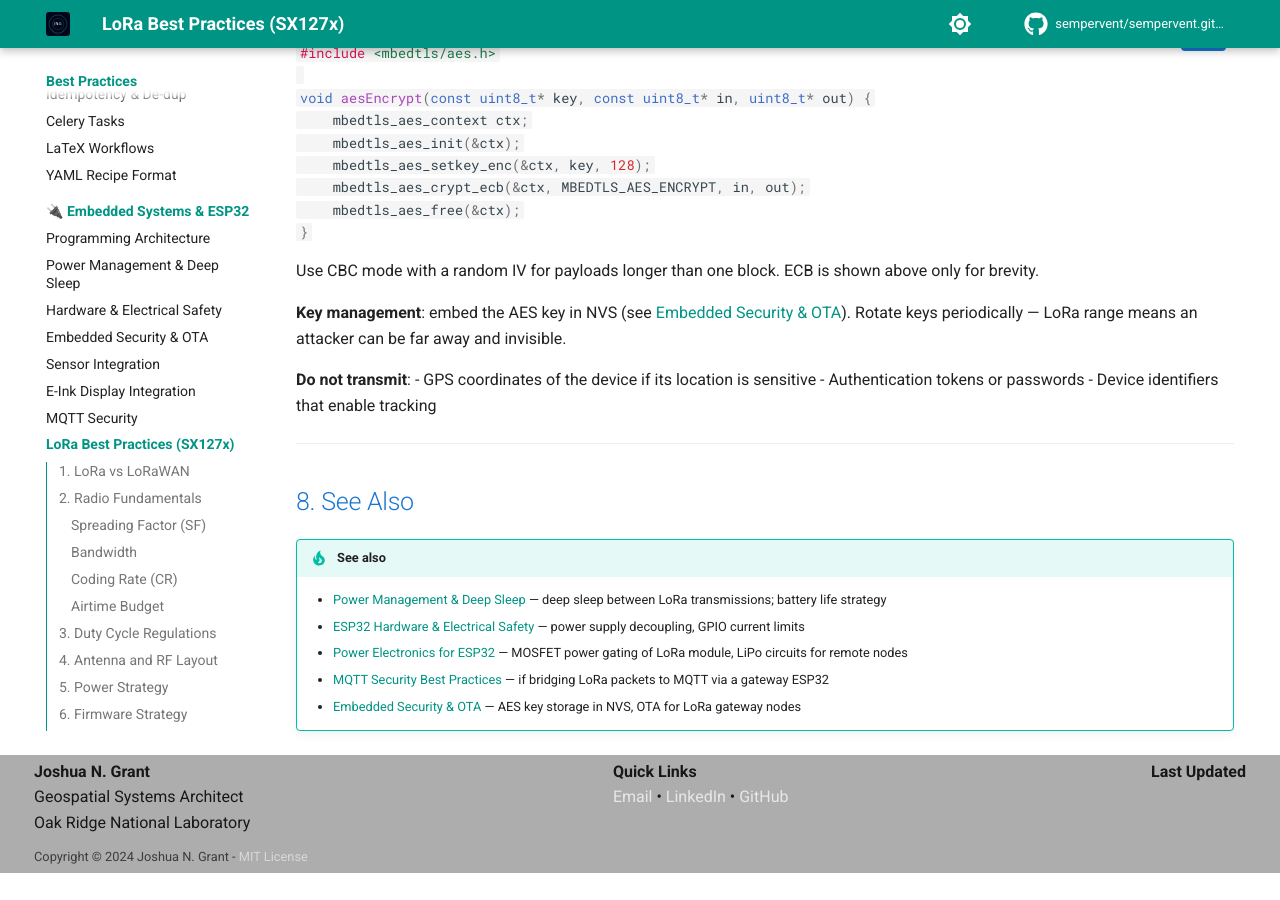
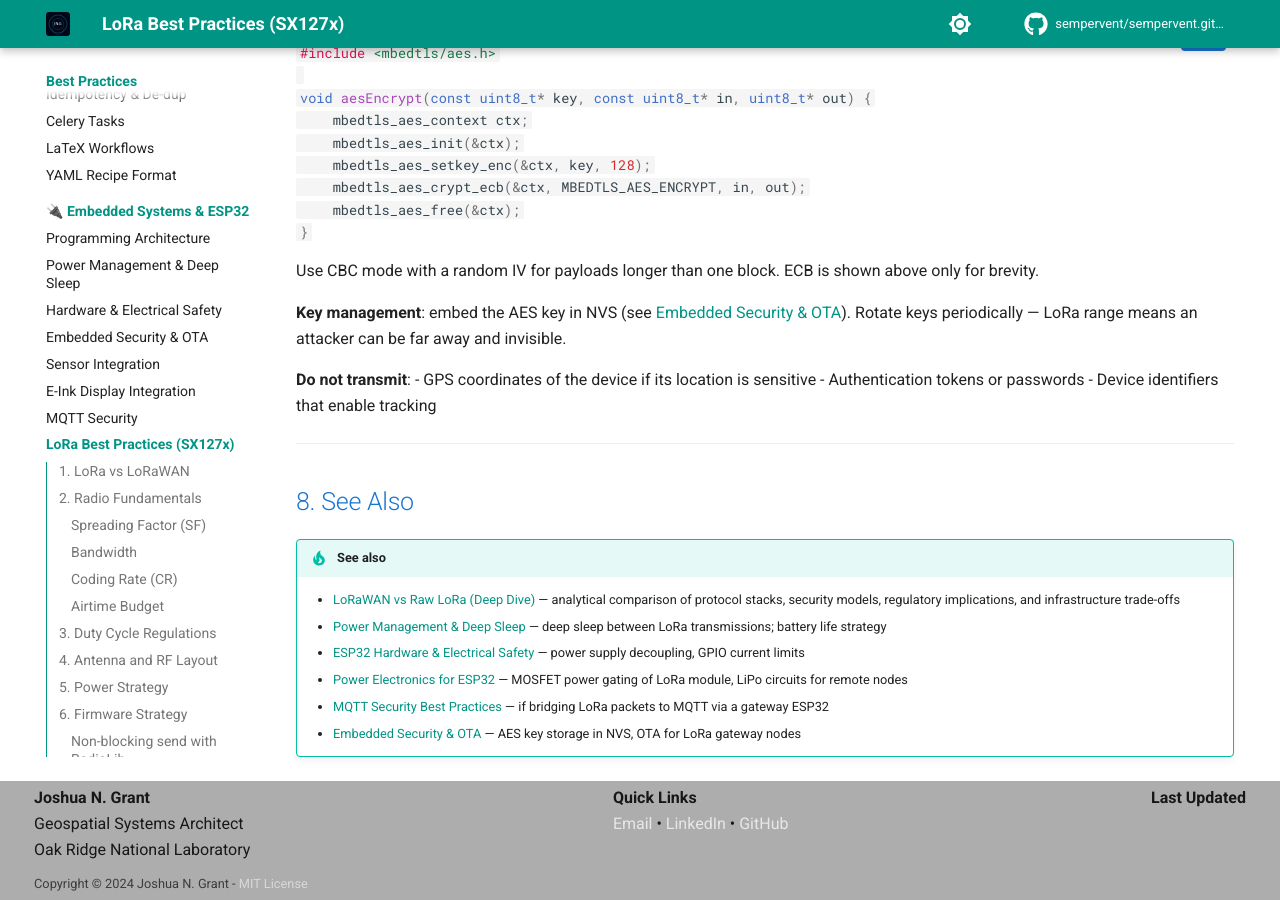
Before and after one commit to sempervent/sempervent.github.io, an MkDocs documentation site: the page built from docs/best-practices/esp32/lora-best-practices-sx127x.md, in a window 1280 px wide and 900 px high, scrolled down 5274 px. Built offline with MkDocs 1.6.1 and Material for MkDocs 9.7.7, drawn with Linux system fonts in a browser that asks for light colours; comment, search, counter and statistics services are not loaded; the version menu is left out; before the commit the page ends 6147 px from its top, so only the background shows below that.

Commit message:
docs: cross-link LoRa best practices with deep dive

```diff
--- a/docs/best-practices/esp32/lora-best-practices-sx127x.md
+++ b/docs/best-practices/esp32/lora-best-practices-sx127x.md
@@ -246,6 +246,7 @@
 ## 8. See Also
 
 !!! tip "See also"
+    - [LoRaWAN vs Raw LoRa (Deep Dive)](../../deep-dives/lorawan-vs-raw-lora.md) — analytical comparison of protocol stacks, security models, regulatory implications, and infrastructure trade-offs
     - [Power Management & Deep Sleep](power-management-and-deep-sleep.md) — deep sleep between LoRa transmissions; battery life strategy
     - [ESP32 Hardware & Electrical Safety](esp32-hardware-and-electrical-safety.md) — power supply decoupling, GPIO current limits
     - [Power Electronics for ESP32](../../best-practices/embedded/power-electronics-for-esp32.md) — MOSFET power gating of LoRa module, LiPo circuits for remote nodes
```
